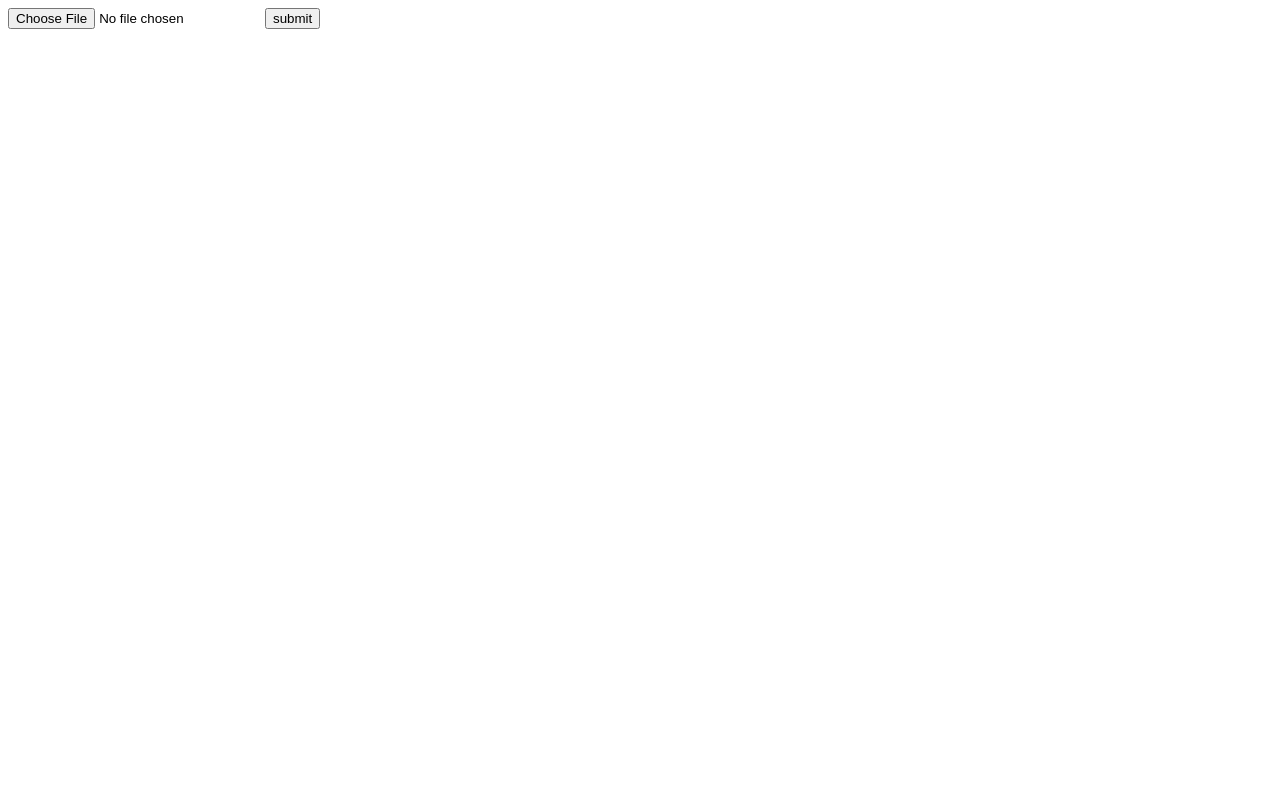
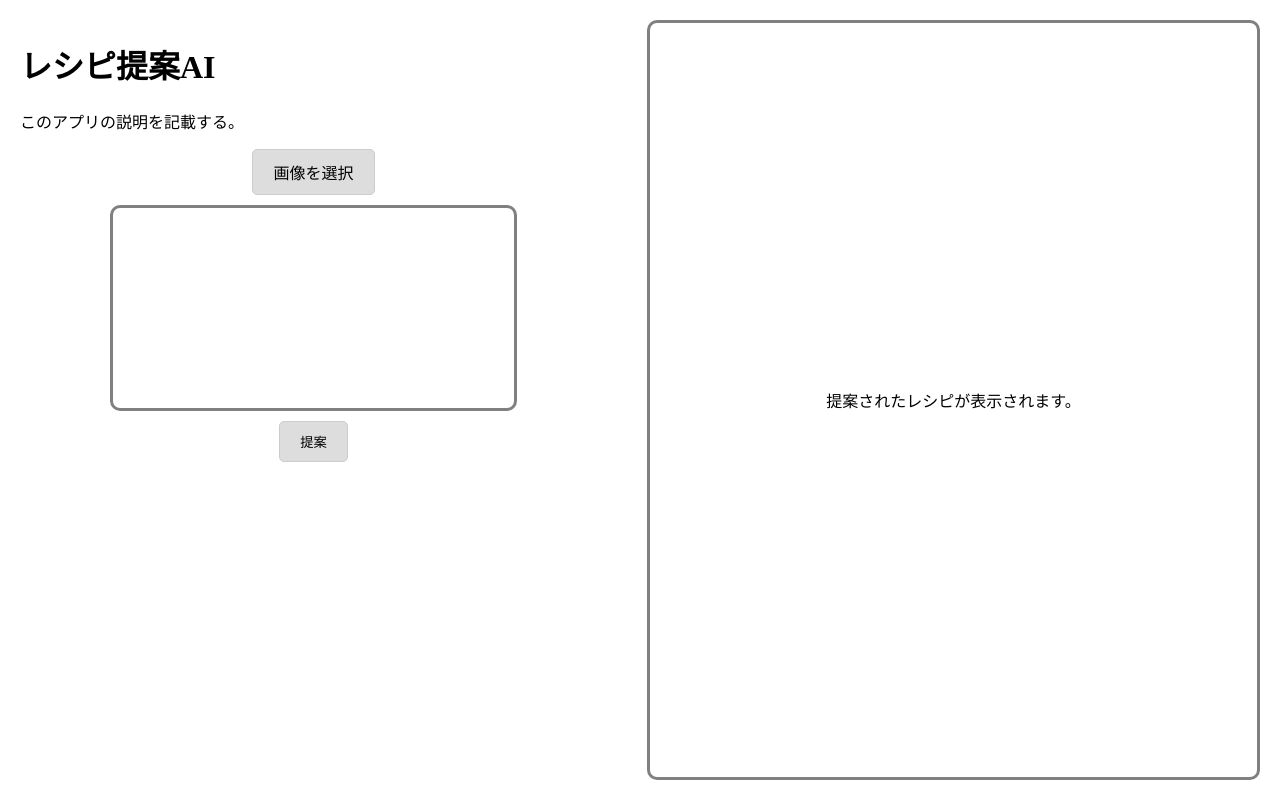
Before and after one commit to sugarl-sudo/Fridge-To-recipe, a Flask app: page / in a window 1280 px wide. Before the commit the page is almost empty. Run offline with Flask 3, Linux system fonts and the light colour scheme.

Commit message:
CSS, JSファイルを作成

```diff
--- /dev/null
+++ b/static/script.js
@@ -0,0 +1,8 @@
+window.onload = function () {
+  document.getElementById('file-sample').addEventListener('change', function (e) {
+      var file = e.target.files[0];
+      var blobUrl = window.URL.createObjectURL(file); // 選択された画像の一時的なURL
+      var img = document.getElementById('file-preview');
+      img.src = blobUrl;
+  });
+}
--- /dev/null
+++ b/static/style.css
@@ -0,0 +1,57 @@
+body, html {
+  margin: 0;
+  height: 100%;  /* 全画面の高さを使う */
+  width: 100%;
+  display: flex; /* フレックスボックスを使う */
+}
+
+.half {
+  flex: 1; /* 利用可能なスペースを均等に分割 */
+  width: 50%; /* 幅を画面の50%に設定 */
+  box-sizing: border-box; /* パディングとボーダーを幅に含める */
+  margin: 20px;
+}
+
+#right {
+  border: 3px solid gray;
+  padding: 10px;
+  border-radius: 10px;
+}
+
+.img-form {
+  display: flex;
+  flex-direction: column;
+}
+
+.select-button{
+  padding: 10px 20px;
+  background: #dddddd;
+  border: 1px solid #cccccc;
+  border-radius: 5px;
+  display: inline-block;
+  cursor: pointer;
+}
+
+.img-display{
+  height: 200px;
+  border: 3px solid gray;
+  border-radius: 10px;
+  margin: 10px;
+  margin-left: 90px;
+  margin-right: 90px;
+}
+
+.suggest-button {
+  padding: 10px 20px;
+  background: #dddddd;
+  border: 1px solid #cccccc;
+  border-radius: 5px;
+  display: inline-block;
+  cursor: pointer;
+}
+
+.centered {
+  display: flex;
+  justify-content: center;
+  align-items: center;
+}
--- a/templates/index.html
+++ b/templates/index.html
@@ -1,23 +1,60 @@
 {% extends "layout.html" %}
 {% block content %}
 
-<!-- 画像入力フォーム -->
-<form action="/upload" method="post" enctype="multipart/form-data">
-  <input type="file" name="image" accept="image/png, image/jpeg">
-  <button type="submit">submit</button>
-</form>
+<div id="left" class="half">
+  <!-- 見出し、アプリの説明 -->
+  <h1>レシピ提案AI</h1>
+  <p>このアプリの説明を記載する。</p>
 
-{% if images %}
-  {% for path in images %}
-    <div>
-      <img src="images/{{ path }}" style="margin-top: 10px; vertical-align: bottom; width: 200px;">
+  <!-- 画像入力フォーム -->
+  <form action="/upload" method="post" enctype="multipart/form-data" class="img-form">
+    <div class="centered">
+      <label for="file-sample" class="select-button">画像を選択</label>
+      <input id="file-sample" type="file" name="image" accept="image/png, image/jpeg" style="display: none;">
+      <img id="file-preview" style="height: 30px;">
     </div>
-  {% endfor %}
-{% endif %}
+    <!-- 入力画像を表示 -->
+    <div class="centered img-display">
+      {% if images %}
+        {% for path in images %}
+            <img src="images/{{ path }}" style="height: 150px;">
+        {% endfor %}
+      {% endif %}
+    </div>
+    <div class="centered">
+      <button type="submit" class="suggest-button">提案</button>
+    </div>
+  </form>
+</div>
 
-<!-- answerの内容を表示 -->
-<div>
-  <p>{{ answer }}</p>
+<!-- <div id="right" class="half">
+
+  {% if answer %}
+    <p>{{ answer }}</p>
+  {% else %}
+    <p>提案されたレシピが表示されます。</p>
+  {% endif %}
+</div> -->
+
+<div id="right" class="half{% if not answer %} centered{% endif %}">
+  <!-- answerの内容を表示 -->
+  {% if answer %}
+    <p>{{ answer }}</p>
+  {% else %}
+    <p>提案されたレシピが表示されます。</p>
+  {% endif %}
 </div>
 
 {% endblock %}
+
+
+
+
+
+
+<!-- 画像入力フォーム（旧） -->
+<!-- <form action="/upload" method="post" enctype="multipart/form-data">
+  <input id="file-sample" type="file" name="image" accept="image/png, image/jpeg" display="none">
+  <img id="file-preview" style="margin-top: 10px; vertical-align: bottom; width: 200px;">
+  <button type="submit">submit</button>
+</form> -->
--- a/templates/layout.html
+++ b/templates/layout.html
@@ -1,10 +1,13 @@
 <!DOCTYPE html>
+
 <html lang="ja">
   <head>
     <meta charset="utf-8">
     <meta http-equiv="X-UA-Compatible" content="IE=edge">
     <meta name="viewport" content="width=device-width, initial-scale=1">
-    <title>API Sample</title>
+    <title>Recipe Suggestion AI</title>
+    <link rel="stylesheet" href="{{ url_for('static', filename='style.css') }}">
+    <script src="{{ url_for('static', filename='script.js') }}"></script>
   </head>
   <body>
     {% block content %}{% endblock %}
```
Also changed, not shown: image_process.py (+4 -4 lines).
